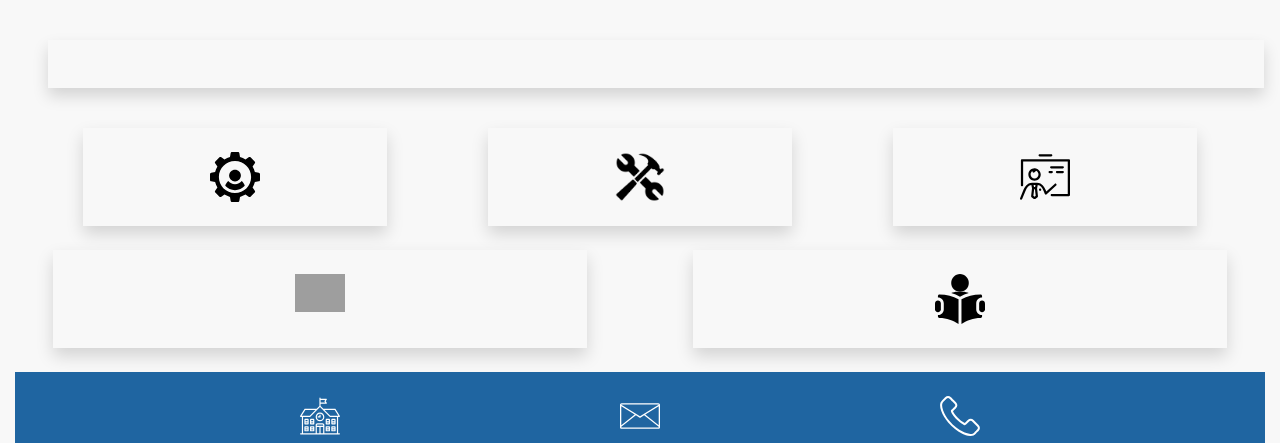
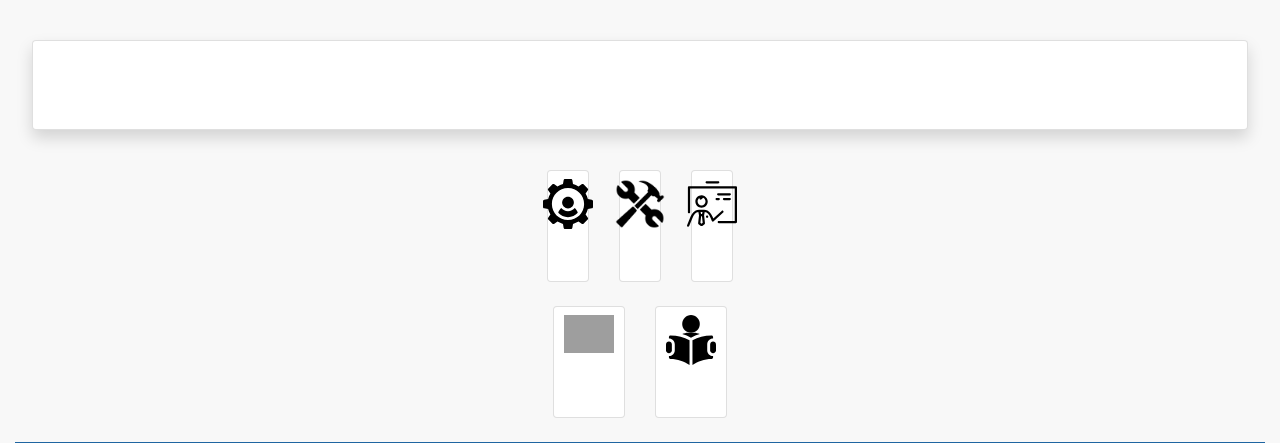
Before and after one commit to davidBentoPereira/jpo, a Symfony app: template templates/front/filiere.html.twig in a window 1280 px wide. Shown: the top 443 px of the page. Run offline with Twig, Linux system fonts and the light colour scheme; the template is opened without the code that fills it, so the values that code supplies are empty; some libraries are stand-ins or nearby versions; grey boxes are pictures that could not be loaded.

Commit message:
(Front-Design): Utilisation de bootstrap cards à la place des .block

```diff
--- a/public/css/style.css
+++ b/public/css/style.css
@@ -1,13 +1,10 @@
-/*body { background-image: url('../img/background.png')}*/
 body { background-color: #f8f8f8;}
 /* GENERAL */
 h1, p, ul li { font-family: 'Montserrat', sans-serif; color: #333333;}
 a { color: #ffffff; font-family: 'Montserrat', sans-serif}
 a:hover { color: white;}
-.block { background-color: #ffffff;}
 
 /* NAVBAR */
-/*#header-img {border-top-left-radius: 15px; border-top-right-radius: 15px;}*/
 nav { box-shadow: 0 4px 8px 0 rgba(0, 0, 0, 0.2), 0 6px 20px 0 rgba(0, 0, 0, 0.19); }
 .navbar-light .navbar-nav .nav-link  { color: white; font-family: 'Montserrat-bold', sans-serif;}
 .navbar-light .navbar-nav .nav-link:hover  { font-size: 1.05em; color: white; text-decoration: underline;}
@@ -25,6 +22,6 @@ footer p { color: white;}
 #questionnaires table a { color: black; }
 
 /* Histoire du Lycée */
-#main-content { background-color: #f1f2f3; }
-#main-content h1 { color: black;}
-#main-content p { color: black;}
+#main-content { background-color: #f8f8f8; }
+#main-content h1 { color: #333333;}
+#main-content p { color: #333333;}
--- a/templates/front/base/footer.html.twig
+++ b/templates/front/base/footer.html.twig
@@ -1,7 +1,7 @@
     <div class="container-fluid">
-    <footer class="">
-        <br />
-        <div class="row justify-content-center">
+        <footer>
+
+            <div class="row justify-content-center pt-4">
                 <div class="col-3 text-center">
                     <img src="{{ asset('img/icon/school.svg') }}" class="mb-1" alt="" width="40px">
                     <p>Lycée Professionnel <br />Marcel Pardé</p>
@@ -17,12 +17,12 @@
             </div>
 
             <div class="col-12 text-center">
-            <iframe width="1200px" height="200px" id="google-map" src="https://www.google.com/maps/embed?pb=!1m18!1m12!1m3!1d2761.45616675769!2d5.218390815474044!3d46.20137977911657!2m3!1f0!2f0!3f0!3m2!1i1024!2i768!4f13.1!3m3!1m2!1s0x47f353d271349057%3A0x440e12e76c81119!2sLyc%C3%A9e+Marcelle+Pard%C3%A9!5e0!3m2!1sfr!2sfr!4v1552316830556" width="600" height="450" frameborder="0" style="border:0" allowfullscreen></iframe>
+                <iframe width="80%" height="200px" id="google-map" src="https://www.google.com/maps/embed?pb=!1m18!1m12!1m3!1d2761.45616675769!2d5.218390815474044!3d46.20137977911657!2m3!1f0!2f0!3f0!3m2!1i1024!2i768!4f13.1!3m3!1m2!1s0x47f353d271349057%3A0x440e12e76c81119!2sLyc%C3%A9e+Marcelle+Pard%C3%A9!5e0!3m2!1sfr!2sfr!4v1552316830556" width="600" height="450" frameborder="0" style="border:0" allowfullscreen></iframe>
             </div>
 
             <div class="col-12 text-center">
                 <p>
-                <a href="{{ path('login') }}">Espace Administration</a> |
+                    <a href="{{ path('login') }}">Espace Administration |</a>
                     <a href="">Charte d'utilisation & Mentions légales |</a>
                     © 2019 Copyright marcelleparde.fr
                 </p>
--- a/templates/front/filiere.html.twig
+++ b/templates/front/filiere.html.twig
@@ -6,63 +6,81 @@
 
     <div class="mx-3 px-3">
 
-        <div class="row">
-            <div class="col-12 shadow p-3 m-3 text-justify hvr-underline-from-center">
-                <h1 class="text-center h3">{{ filiere.title }}</h1>
-                <p class="text-center"><em>{{ filiere.candidate }}</em></p>
-                <p>{{ filiere.description|raw }}</p>
+        <div class="row justify-content-center text-justify">
+
+            <div class="card col-12 shadow p-3 m-3 hvr-underline-from-center">
+                <div class="card-body">
+                    <h1 class="card-title text-center h3">{{ filiere.title }}</h1>
+                    <p class="card-text"><em>{{ filiere.candidate }}</em></p>
+                    <p class="card-text">{{ filiere.description|raw }}</p>
                 </div>
             </div>
 
-        <d  iv class="row justify-content-around text-justify mt-4">
+        </div>
 
-            <div class="col-3 shadow p-3">
+        <div class="row justify-content-around text-justify mt-4">
+
+            <div class="card-deck">
+                <div class="card">
                     <div class="row mt-2 justify-content-center">
                         <div><img src="{{ asset('img/icon/settings.svg') }}" alt="" class="mx-auto" width="50px"></div>
                     </div>
-
-                <h2 class="text-center h4">{{ filiere.titleBlock1 }}</h2>
-                {{ filiere.textBlock1|raw }}
+                    <div class="card-body">
+                        <h2 class="card-title text-center h4">{{ filiere.titleBlock1 }}</h2>
+                        <p class="card-text">{{ filiere.textBlock1|raw }}</p>
+                    </div>
                 </div>
 
-            <div class="col-3  shadow p-3">
+                <div class="card">
                     <div class="row mt-2 justify-content-center">
                         <div><img src="{{ asset('img/icon/handyman-tools.png') }}" alt="" class="mx-auto" width="50px"></div>
                     </div>
-
-                <h2 class="text-center h4">{{ filiere.titleBlock2 }}</h2>
-                {{ filiere.textBlock2|raw }}
+                    <div class="card-body">
+                        <h2 class="card-title text-center h4">{{ filiere.titleBlock2 }}</h2>
+                        <p class="card-text">{{ filiere.textBlock2|raw }}</p>
+                    </div>
                 </div>
 
-            <div class="col-3  shadow p-3">
+                <div class="card">
                     <div class="row mt-2 justify-content-center">
                         <div><img src="{{ asset('img/icon/university-lecture.svg') }}" alt="" class="mx-auto" width="50px"></div>
                     </div>
-
-                <h2 class="text-center h4">{{ filiere.titleBlock3 }}</h2>
-                {{ filiere.textBlock3|raw }}
+                    <div class="card-body">
+                        <h2 class="card-title text-center h4">{{ filiere.titleBlock3 }}</h2>
+                        <p class="card-text">{{ filiere.textBlock3|raw }}</p>
+                    </div>
+                </div>
             </div>
         </div>
 
         <div class="row justify-content-around text-justify mt-4">
-            <div class="col-5  shadow p-3">
+
+            <div class="card-deck">
+
+                <div class="card col-6">
                     <div class="row mt-2 justify-content-center">
                         <div><img src="{{ asset('img/icon/business-person.svg') }}" alt="" class="mx-auto" width="50px"></div>
                     </div>
-
-                <h2 class="text-center h4">{{ filiere.titleBlock4 }}</h2>
-                {{ filiere.textBlock4|raw }}
+                    <div class="card-body">
+                        <h2 class="card-title text-center h4">{{ filiere.titleBlock4 }}</h2>
+                        <p class="card-text">{{ filiere.textBlock4|raw }}</p>
+                    </div>
                 </div>
 
-            <div class="col-5  shadow p-3">
+                <div class="card col-6">
                     <div class="row mt-2 justify-content-center">
                         <div><img src="{{ asset('img/icon/study.svg') }}" alt="" class="mx-auto" width="50px"></div>
                     </div>
-
-                <h2 class="text-center h4">{{ filiere.titleBlock5 }}</h2>
-                {{ filiere.textBlock5|raw }}
+                    <div class="card-body">
+                        <h2 class="card-title text-center h4">{{ filiere.titleBlock5 }}</h2>
+                        <p class="card-text">{{ filiere.textBlock5|raw }}</p>
+                    </div>
                 </div>
             </div>
 
         </div>
+
+
+
+    </div>
 {% endblock %}
```
Also changed, not shown: templates/front/histoire.html.twig (+22 -16 lines), templates/front/mlds.html.twig (+25 -15 lines), templates/front/ulis.html.twig (+23 -14 lines). Lines whose indentation alone changed are shown as unchanged.
